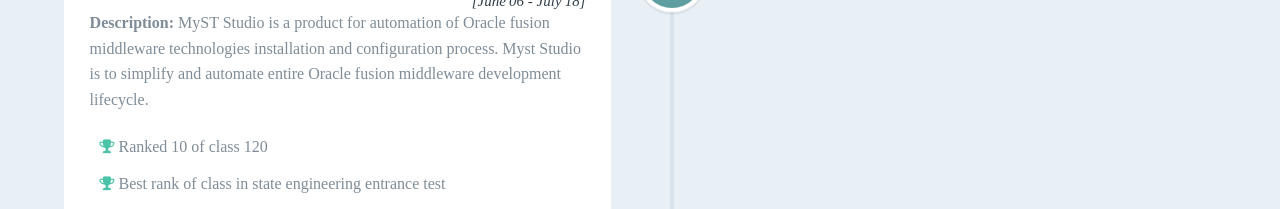
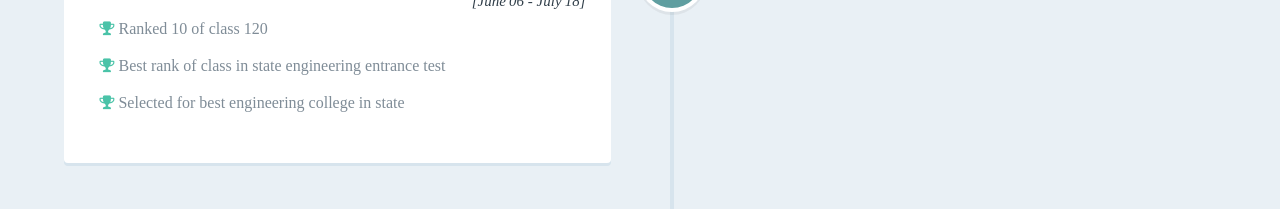
Before and after one commit to malothnaresh/malothnaresh.github.io, a plain HTML site: page index.html in a window 1280 px wide. Shown: the part 5011-5220 px from the top of the page. Drawn offline with Linux system fonts and the light colour scheme.

Commit message:
Some more changes

```diff
--- a/index.html
+++ b/index.html
@@ -288,10 +288,6 @@
           <div class="cd-timeline-content">
             <h2>Junior college in Mathematics <a href="javascript:void(0)">@BRJC Nizamabad </a><span class="pull-right project-period">[June'06 - July'18]</span></h2>
             <p>
-              <strong>Description:</strong> MyST Studio is a product for automation of Oracle fusion middleware technologies
-              installation and configuration process. Myst Studio is to simplify and automate entire Oracle fusion middleware
-              development lifecycle.</p>
-            <p>
               <ul>
                 <li><i class="fa fa-trophy" aria-hidden="true"></i> Ranked 10 of class 120 </li>
                 <li><i class="fa fa-trophy" aria-hidden="true"></i> Best rank of class in state engineering entrance test</li>
```
